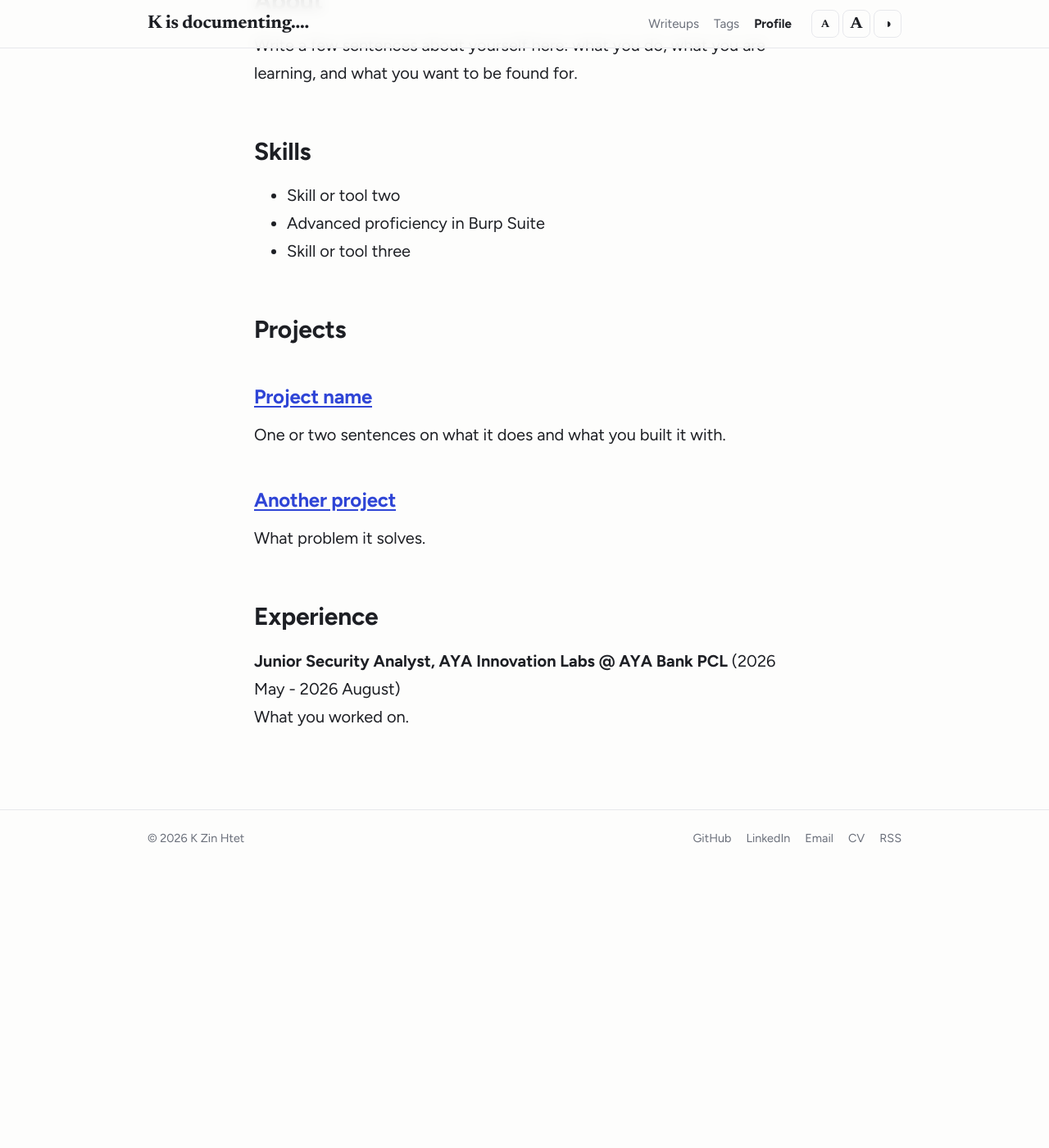
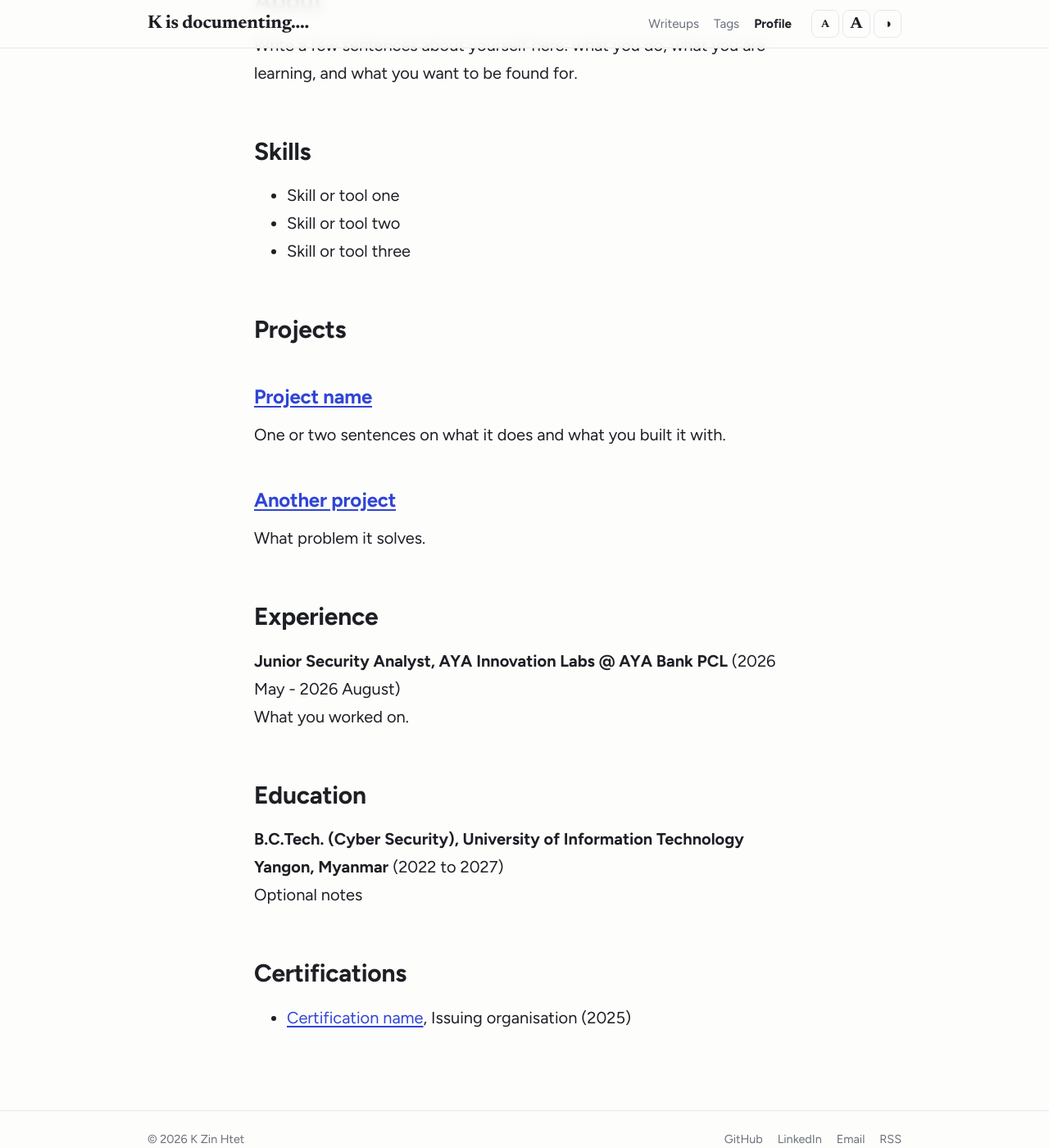
Before and after one commit to cloudskim/cloudskim.github.io, a Jekyll site: the page built from about/index.md, in a window 1280 px wide and 1400 px high, scrolled down 330 px. Shown: the whole window at 82% size. Built offline with Jekyll 4.4.1, drawn with Linux system fonts in a browser that asks for light colours; before the commit the page ends 1387 px from its top, so only the background shows below that.

Commit message:
added education

```diff
--- a/_data/profile.yml
+++ b/_data/profile.yml
@@ -9,14 +9,12 @@
     url: https://www.linkedin.com/in/k-zin-htet
   - name: Email
     url: mailto:kzinhtet210@gmail.com
-  - name: CV
-    url: https://drive.google.com/file/d/1ISHeJ8oAwXOrdHrIqSso1M6OT2UVGzQe/view?usp=sharing
 about: >
   Write a few sentences about yourself here: what you do, what you are learning,
   and what you want to be found for.
 skills:
+  - Skill or tool one
   - Skill or tool two
-  - Advanced proficiency in Burp Suite
   - Skill or tool three
 projects:
   - title: Project name
@@ -30,3 +28,13 @@
     company: AYA Innovation Labs @ AYA Bank PCL
     period: 2026 May - 2026 August
     description: What you worked on.
+education:
+  - degree: B.C.Tech. (Cyber Security)
+    school: University of Information Technology Yangon, Myanmar
+    period: 2022 to 2027
+    description: Optional notes
+certifications:
+  - name: Certification name
+    issuer: Issuing organisation
+    year: "2025"
+    url: https://example.com/credential
```
